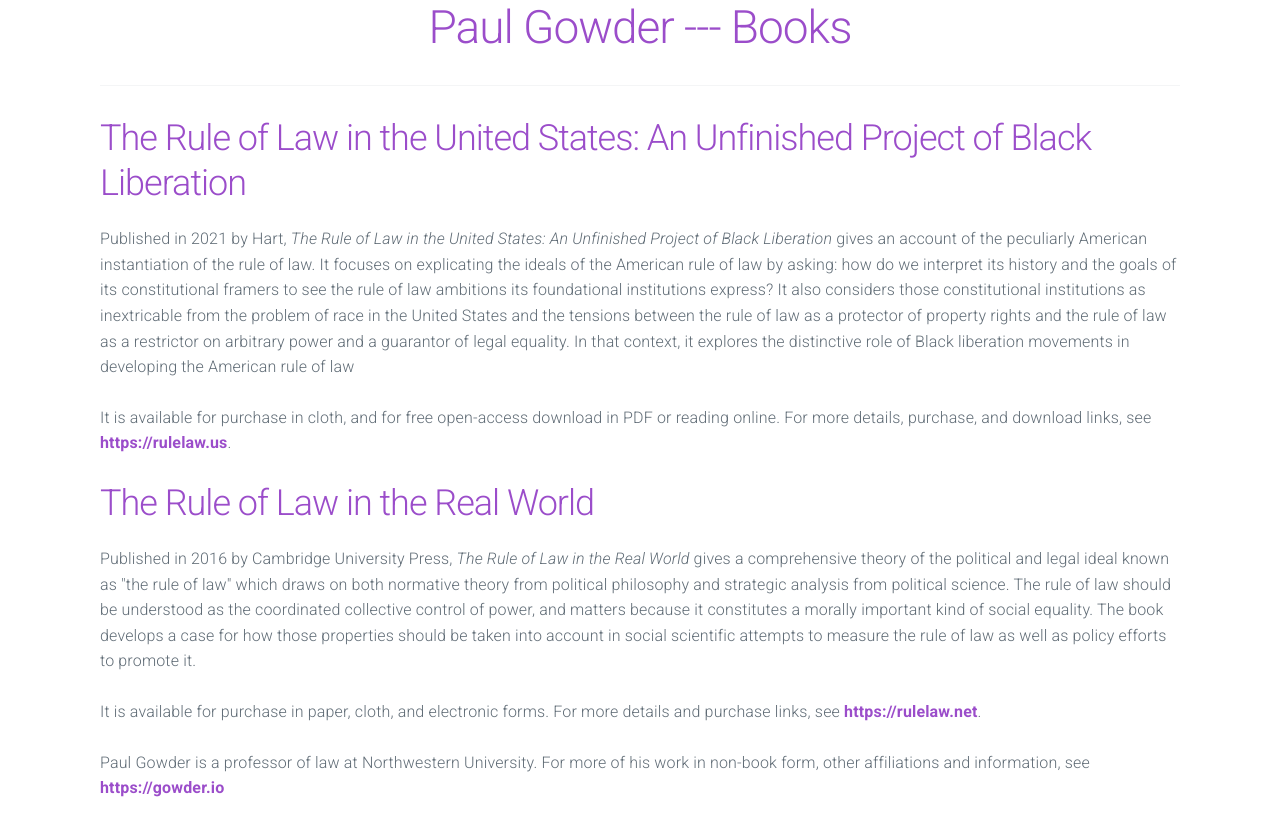
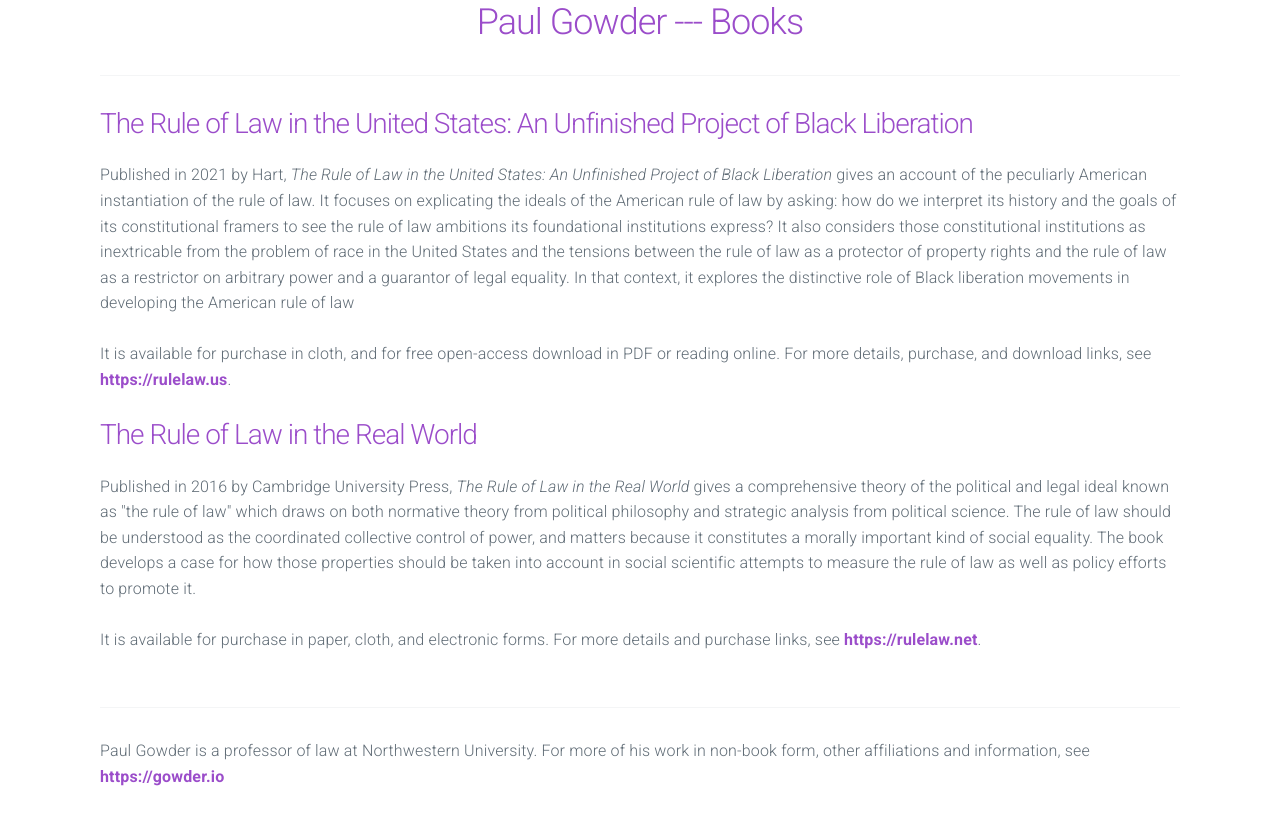
Before and after one commit to paultopia/books.gowder.io, a plain HTML site: page index.html in a window 1280 px wide. Drawn offline with nearby package versions, Linux system fonts and the light colour scheme.

Commit message:
force some spacing

```diff
--- a/index.html
+++ b/index.html
@@ -14,14 +14,14 @@
 			<div class="row">
 				<div class="column">
 					<center>
-						<h1><a href="https://gowder.io">Paul Gowder --- Books</a></h1>
+						<h2><a href="https://gowder.io">Paul Gowder --- Books</a></h2>
 						<hr>
 					</center>
 				</div>
 			</div>
 			<div class="row">
 				<div class="column">
-					<h2><a href="https://rulelaw.us">The Rule of Law in the United States: An Unfinished Project of Black Liberation</a></h2>
+					<h3><a href="https://rulelaw.us">The Rule of Law in the United States: An Unfinished Project of Black Liberation</a></h3>
 
 					<p>Published in 2021 by Hart, <i>The Rule of Law in the United States: An Unfinished Project of Black Liberation</i> gives an account of the peculiarly American instantiation of the rule of law. It focuses on explicating the ideals of the American rule of law by asking: how do we interpret its history and the goals of its constitutional framers to see the rule of law ambitions its foundational institutions express? It also considers those constitutional institutions as inextricable from the problem of race in the United States and the tensions between the rule of law as a protector of property rights and the rule of law as a restrictor on arbitrary power and a guarantor of legal equality. In that context, it explores the distinctive role of Black liberation movements in developing the American rule of law</p>
 
@@ -30,7 +30,7 @@
 			</div>
 			<div class="row">
 				<div class="column">
-					<h2><a href="https://rulelaw.net">The Rule of Law in the Real World</a></h2>
+					<h3><a href="https://rulelaw.net">The Rule of Law in the Real World</a></h3>
 
 					<p>Published in 2016 by Cambridge University Press, <i>The Rule of Law in the Real World</i> gives a comprehensive theory of the political and legal ideal known as "the rule of law" which draws on both normative theory from political philosophy and strategic analysis from political science. The rule of law should be understood as the coordinated collective control of power, and matters because it constitutes a morally important kind of social equality. The book develops a case for how those properties should be taken into account in social scientific attempts to measure the rule of law as well as policy efforts to promote it.</p>
 
@@ -39,7 +39,10 @@
 			</div>
 			<div class="row">
 				<div class="column">
+					<center><hr></center>
 					Paul Gowder is a professor of law at Northwestern University. For more of his work in non-book form, other affiliations and information, see <b><a href="https://gowder.io">https://gowder.io</a>
+				<br>
+				<br>
 				</div>
 			</div>
 		</div>
```
